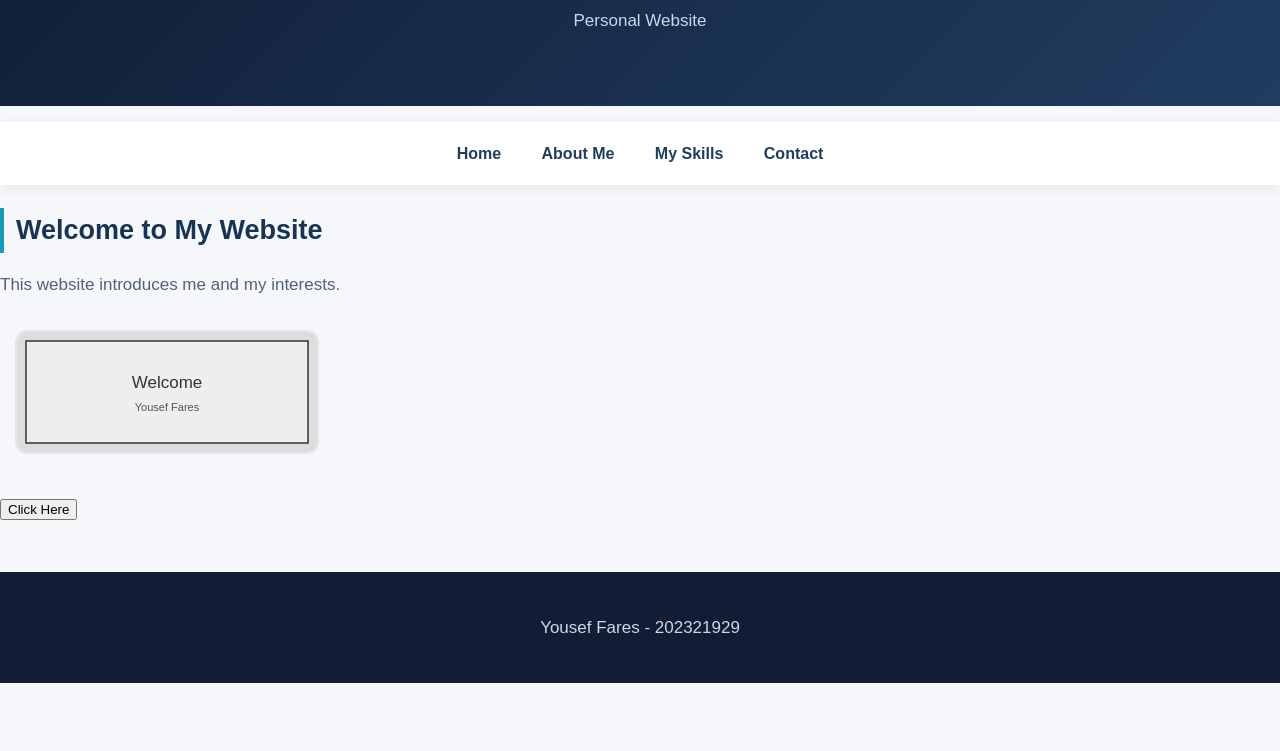
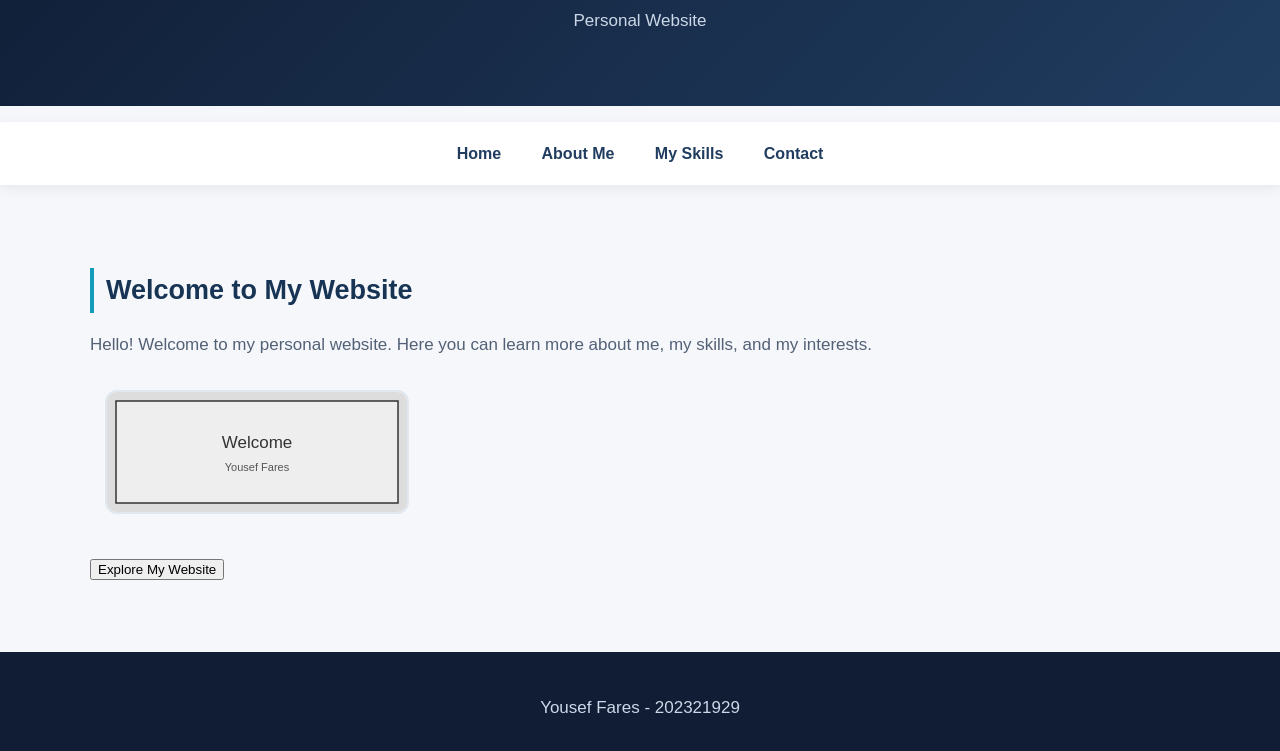
Before and after one commit to yousefmkfares-boop/Yousef_Web_Design_Project, a plain HTML site: page index.html in a window 1280 px wide. Shown: the part 155-906 px from the top of the page. Before the commit the page ends 838 px from the top, so only its background shows below. Drawn offline with Linux system fonts and the light colour scheme.

Commit message:
Update index.html

```diff
--- a/index.html
+++ b/index.html
@@ -1,3 +1,4 @@
+
 <!DOCTYPE html>
 <html>
 <head>
@@ -6,6 +7,7 @@
     <script src="script.js"></script>
 </head>
 <body>
+
     <header>
         <h1>Yousef Fares</h1>
         <p>Personal Website</p>
@@ -18,16 +20,29 @@
         <li><a href="contact.html">Contact</a></li>
     </ul>
 
-    <h2>Welcome to My Website</h2>
-    <p>This website introduces me and my interests.</p>
+    <main>
+        <h2>Welcome to My Website</h2>
 
-    <img src="img1.svg" alt="Personal website image" width="300">
+        <p>
+            Hello! Welcome to my personal website.
+            Here you can learn more about me,
+            my skills, and my interests.
+        </p>
 
-    <p id="date"></p>
-    <button onclick="showWelcome()">Click Here</button>
+        <img src="img1.svg"
+             alt="Personal website image"
+             width="300">
+
+        <p id="date"></p>
+
+        <button onclick="showWelcome()">
+            Explore My Website
+        </button>
+    </main>
 
     <footer>
         <p>Yousef Fares - 202321929</p>
     </footer>
+
 </body>
 </html>
```
